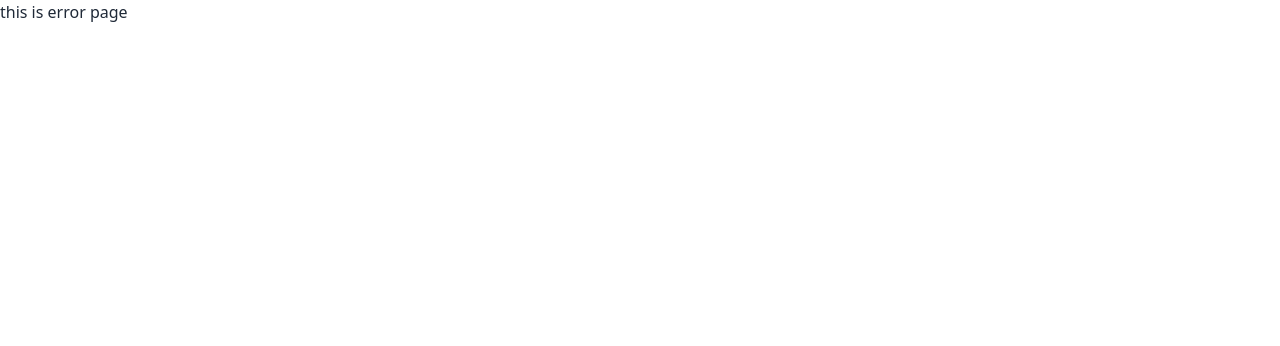
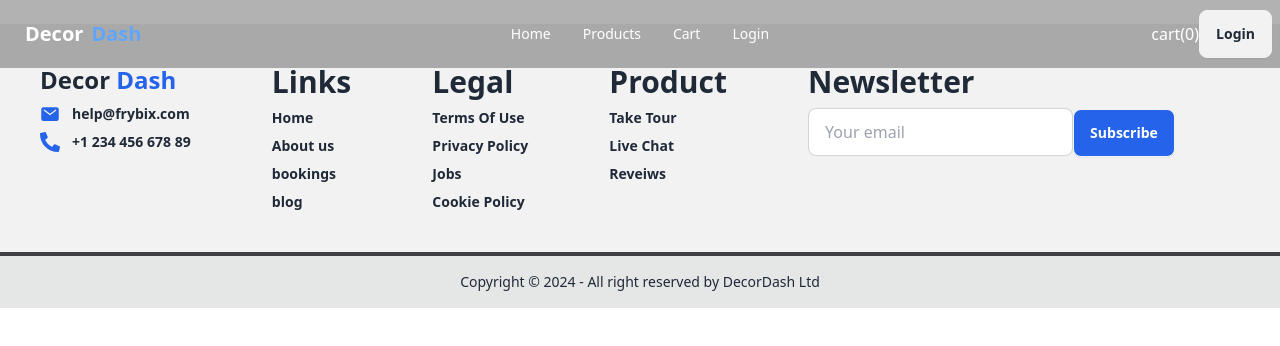
Before and after one commit to Jahirul83/DecorDash-client, a React (Vite) app: page /cart in a window 1280 px wide. Before the commit this address had no page. Shown: the top 346 px of the page. Built offline with nearby package versions, Linux system fonts and the light colour scheme.

Commit message:
Adding and removing cart implemented

```diff
--- a/package.json
+++ b/package.json
@@ -10,6 +10,7 @@
     "preview": "vite preview"
   },
   "dependencies": {
+    "firebase": "^10.12.2",
     "localforage": "^1.10.0",
     "match-sorter": "^6.3.4",
     "prop-types": "^15.8.1",
--- a/src/Pages/Home/Home/Home.jsx
+++ b/src/Pages/Home/Home/Home.jsx
@@ -8,13 +8,18 @@ const Home = () => {
     return (
         <div>
             <Banner></Banner>
-            <div className="grid grid-cols-1 md:grid-cols-2 lg:grid-cols-3 gap-6 my-5">
-                {
-                    data.slice(0, 3).map(card => <ProductCard
-                        key={card.id}
-                        card={card}
-                    ></ProductCard>)
-                }
+            <div>
+                <h2 className="text-3xl text-center font-bold">Products</h2>
+                <div className="grid grid-cols-1 md:grid-cols-2 lg:grid-cols-3 gap-6 my-5">
+                    {
+                        data?.slice(0, 3)?.map(card => (
+                            <ProductCard
+                                key={card.id}
+                                product={card}
+                            ></ProductCard>
+                        ))
+                    }
+                </div>
             </div>
             <div className="text-center mb-2">
                 <Link to='/products'><button className="btn bg-blue-600 text-white">Show ALL</button></Link>
--- /dev/null
+++ b/src/Pages/Home/Products/Cart/Cart.jsx
@@ -0,0 +1,21 @@
+import { useContext } from "react";
+import { AuthContext } from "../../../../Providers/AuthProvider";
+import ProductCard from "../ProductCard";
+
+
+const Cart = () => {
+    const { cart, setCart } = useContext(AuthContext);
+
+    return (
+        <div className="grid grid-cols-1 md:grid-cols-2 lg:grid-cols-3 gap-3 p-3">
+            {
+                cart.map(card => <ProductCard
+                    key={card.id}
+                    product = {card}
+                ></ProductCard>)
+}
+        </div >
+    );
+};
+
+export default Cart;
--- a/src/Pages/Home/Products/ProductCard.jsx
+++ b/src/Pages/Home/Products/ProductCard.jsx
@@ -1,6 +1,23 @@
+import { useContext } from 'react';
+import { AuthContext } from '../../../Providers/AuthProvider';
+
 import PropTypes from 'prop-types';
-const ProductCard = ({ card }) => {
-    const { name, description, price, imageUrl } = card
+
+
+const ProductCard = ({ product }) => {
+    const { cart, setCart } = useContext(AuthContext);
+    const { id, name, description, price, imageUrl } = product;
+    const userId = 2;
+    console.log("cart", cart);
+
+    const handleAddToCart = (data) => {
+        console.log(data);
+        setCart([...cart, { ...data, userId: userId }]);
+    }
+    const removeFromCart = (itemId) => {
+        setCart(cart.filter(item => item.id !== itemId));
+      };
+
     return (
         <div>
             <div className="card w-96 bg-base-100 shadow-xl">
@@ -12,7 +29,18 @@ const ProductCard = ({ card }) => {
                     <p>{description}</p>
                     <p>Price:$ {price}</p>
                     <div className="card-actions">
-                        <button className="btn btn-primary">add to cart</button>
+                        {
+                            cart.find(item => item.id === id) ? (
+                                <button onClick={()=>removeFromCart(id)}className="btn btn-secondary">
+                                    Remove from cart
+                                </button>
+                            ) : (
+                                <button onClick={() => handleAddToCart(product)} className="btn btn-primary">
+                                    Add to cart
+                                </button>
+                            )
+                        }
+
                     </div>
                 </div>
             </div>
--- a/src/Pages/Home/Products/Products.jsx
+++ b/src/Pages/Home/Products/Products.jsx
@@ -8,7 +8,7 @@ const Products = () => {
             {
                 data.map(card => <ProductCard
                     key={card.id}
-                    card = {card}
+                    product = {card}
                 ></ProductCard>)
 }
         </div >
--- a/src/Pages/Shared/NavBar/NavBar.jsx
+++ b/src/Pages/Shared/NavBar/NavBar.jsx
@@ -1,12 +1,17 @@
+import { useContext } from "react";
 import { Link } from "react-router-dom";
+import { AuthContext } from "../../../Providers/AuthProvider";
 
 
 const NavBar = () => {
     const navOptions = <>
-    <li><Link to={"/"}>Home</Link></li>
-    <li><Link to={"/products"}>Products</Link></li>
-    <li><Link to={"/login"}>Login</Link></li>
-</>
+        <li><Link to={"/"}>Home</Link></li>
+        <li><Link to={"/products"}>Products</Link></li>
+        <li><Link to={"/cart"}>Cart</Link></li>
+        <li><Link to={"/login"}>Login</Link></li>
+    </>
+    const { cart, setCart } = useContext(AuthContext);
+
     return (
         <>
             <div className="navbar max-w-screen-xl fixed z-10 bg-opacity-30 bg-black text-white bg-base-100">
@@ -27,6 +32,9 @@ const NavBar = () => {
                     </ul>
                 </div>
                 <div className="navbar-end">
+                    <div>
+                        <p>cart({cart?.length})</p>
+                    </div>
                     <a className="btn">Login</a>
                 </div>
             </div>
--- a/src/Providers/AuthProvider.jsx
+++ b/src/Providers/AuthProvider.jsx
@@ -1,10 +1,13 @@
-import { createContext } from "react";
+import { createContext, useState } from "react";
 import PropTypes from 'prop-types';
 
 export const AuthContext = createContext();
 const AuthProvider = ({ children }) => {
 
-    const authInfo = { }
+    const [cart, setCart] = useState([]);
+
+    const authInfo = { cart, setCart}
+
     return (
         <AuthContext.Provider value={authInfo}>
             {children}
--- a/src/Routes/Router.jsx
+++ b/src/Routes/Router.jsx
@@ -3,13 +3,14 @@ import Root from "../layout/Root";
 import ErrorPage from "./ErrorPage";
 import Home from "../Pages/Home/Home/Home";
 import Products from "../Pages/Home/Products/Products";
+import Cart from "../Pages/Home/Products/Cart/Cart";
 
 
 const Router =createBrowserRouter([
     {
       path: "/",
       element: <Root></Root>,
-      errorElement: <ErrorPage></ErrorPage>,
+      // errorElement: <ErrorPage></ErrorPage>,
       children:[
         {
             path:"/",
@@ -21,6 +22,10 @@ const Router =createBrowserRouter([
             element: <Products></Products>,
             loader: () => fetch('/products.json')
         },
+        {
+            path:"/cart",
+            element: <Cart></Cart>,
+        },
     ]
     },
   ]);
```
Also changed, not shown: 1 other file (tests, documents, lock files or other folders).
